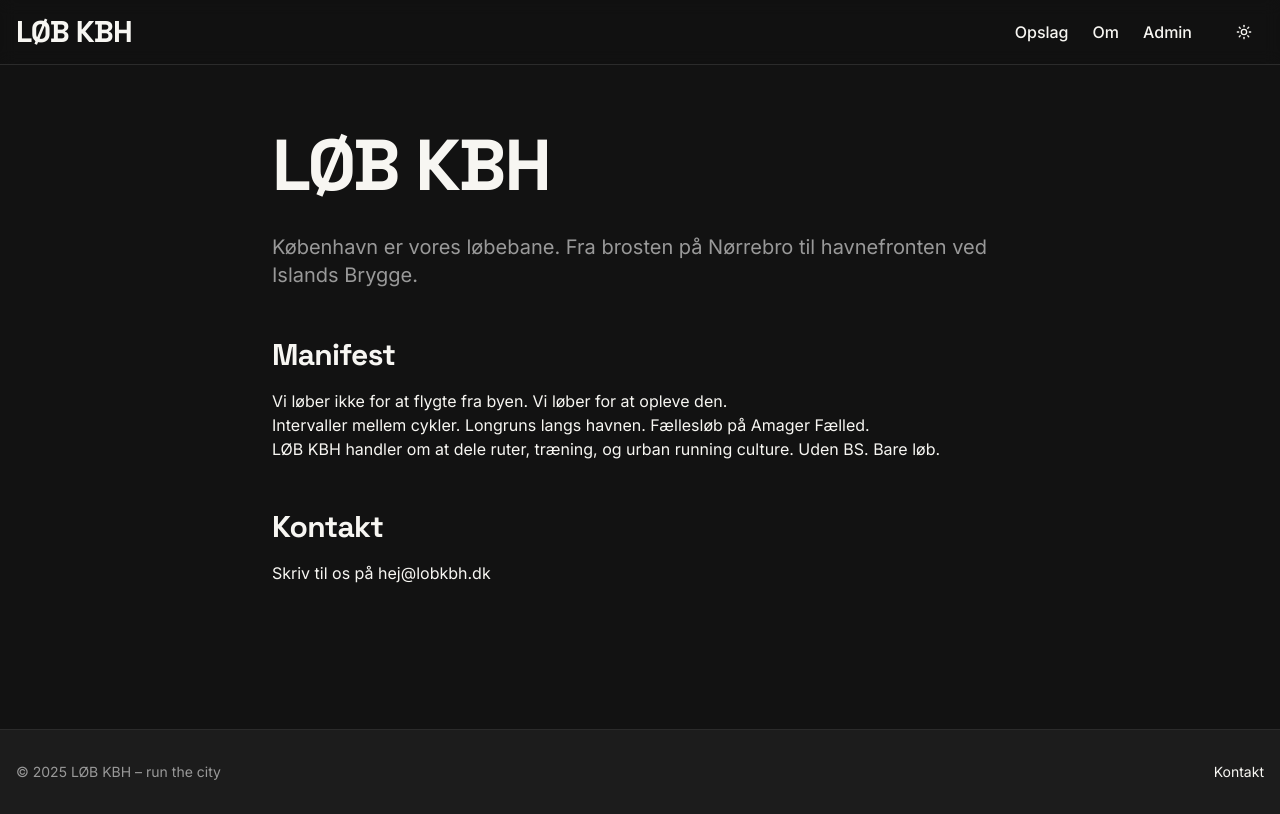
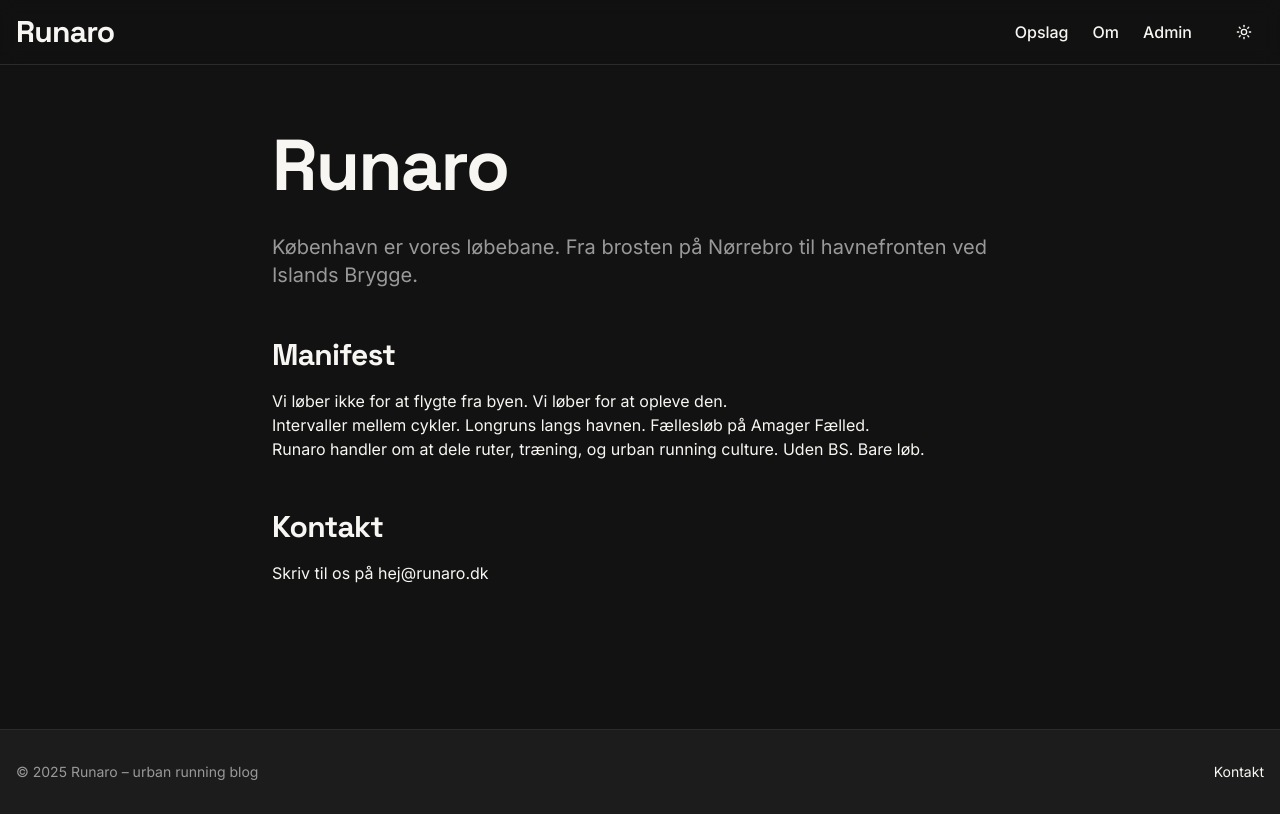
Before and after one commit to jenswahlerslife/cobble-run-stories, a React (Vite) app: page /om in a window 1280 px wide. Built offline with nearby package versions, Linux system fonts and the light colour scheme; the HTML template or start-up script is replaced by a standard one.

Commit message:
Refactor: Rename blog to Runaro

```diff
--- a/index.html
+++ b/index.html
@@ -3,14 +3,14 @@
   <head>
     <meta charset="UTF-8" />
     <meta name="viewport" content="width=device-width, initial-scale=1.0" />
-    <title>LØB KBH – Run the City</title>
+    <title>Runaro – Urban Running Blog</title>
     <meta name="description" content="Københavnersmart løbeblog med ruter, træning og urban running culture fra Nørrebro til havnefronten" />
-    <meta name="author" content="LØB KBH" />
+    <meta name="author" content="Runaro" />
     <link rel="preconnect" href="https://fonts.googleapis.com" />
     <link rel="preconnect" href="https://fonts.gstatic.com" crossorigin />
     <link href="https://fonts.googleapis.com/css2?family=Space+Grotesk:wght@400;500;600;700&family=Inter:wght@300;400;500;600&display=swap" rel="stylesheet" />
 
-    <meta property="og:title" content="LØB KBH – Run the City" />
+    <meta property="og:title" content="Runaro – Urban Running Blog" />
     <meta property="og:description" content="Københavnersmart løbeblog med ruter, træning og urban running culture" />
     <meta property="og:type" content="website" />
     <meta property="og:image" content="https://lovable.dev/opengraph-image-p98pqg.png" />
--- a/src/components/Footer.tsx
+++ b/src/components/Footer.tsx
@@ -4,10 +4,10 @@ export const Footer = () => {
       <div className="container mx-auto px-4 py-8">
         <div className="flex flex-col md:flex-row justify-between items-center gap-4">
           <p className="text-sm text-muted-foreground">
-            © {new Date().getFullYear()} LØB KBH – run the city
+            © {new Date().getFullYear()} Runaro – urban running blog
           </p>
           <div className="flex gap-6 text-sm">
-            <a href="mailto:hej@lobkbh.dk" className="hover:text-primary transition-smooth">
+            <a href="mailto:hej@runaro.dk" className="hover:text-primary transition-smooth">
               Kontakt
             </a>
           </div>
--- a/src/components/Header.tsx
+++ b/src/components/Header.tsx
@@ -30,7 +30,7 @@ export const Header = () => {
       <div className="container mx-auto px-4 h-16 flex items-center justify-between">
         <Link to="/" className="flex items-center">
           <h1 className="text-2xl md:text-3xl font-headline font-bold tracking-tight">
-            LØB KBH
+            Runaro
           </h1>
         </Link>
 
--- a/src/pages/Index.tsx
+++ b/src/pages/Index.tsx
@@ -59,7 +59,7 @@ const Index = () => {
         <section className="py-16 md:py-24 border-b border-border">
           <div className="container mx-auto px-4">
             <h1 className="text-5xl md:text-7xl font-headline font-bold mb-6 tracking-tight">
-              LØB KBH
+              Runaro
             </h1>
             <p className="text-xl md:text-2xl text-muted-foreground max-w-2xl">
               Urban running culture. Fra brostensintervaller på Nørrebro til sunrise runs ved havnen.
--- a/src/pages/Om.tsx
+++ b/src/pages/Om.tsx
@@ -9,7 +9,7 @@ const Om = () => {
       <main className="flex-1">
         <div className="container mx-auto px-4 py-16 max-w-3xl">
           <h1 className="text-5xl md:text-7xl font-headline font-bold mb-8 tracking-tight">
-            LØB KBH
+            Runaro
           </h1>
 
           <div className="prose prose-lg dark:prose-invert max-w-none">
@@ -25,14 +25,14 @@ const Om = () => {
               Intervaller mellem cykler. Longruns langs havnen. Fællesløb på Amager Fælled.
             </p>
             <p>
-              LØB KBH handler om at dele ruter, træning, og urban running culture. Uden BS. Bare løb.
+              Runaro handler om at dele ruter, træning, og urban running culture. Uden BS. Bare løb.
             </p>
 
             <h2 className="text-3xl font-headline font-bold mt-12 mb-4">Kontakt</h2>
             <p>
               Skriv til os på{" "}
-              <a href="mailto:hej@lobkbh.dk" className="text-primary hover:underline">
-                hej@lobkbh.dk
+              <a href="mailto:hej@runaro.dk" className="text-primary hover:underline">
+                hej@runaro.dk
               </a>
             </p>
           </div>
```
